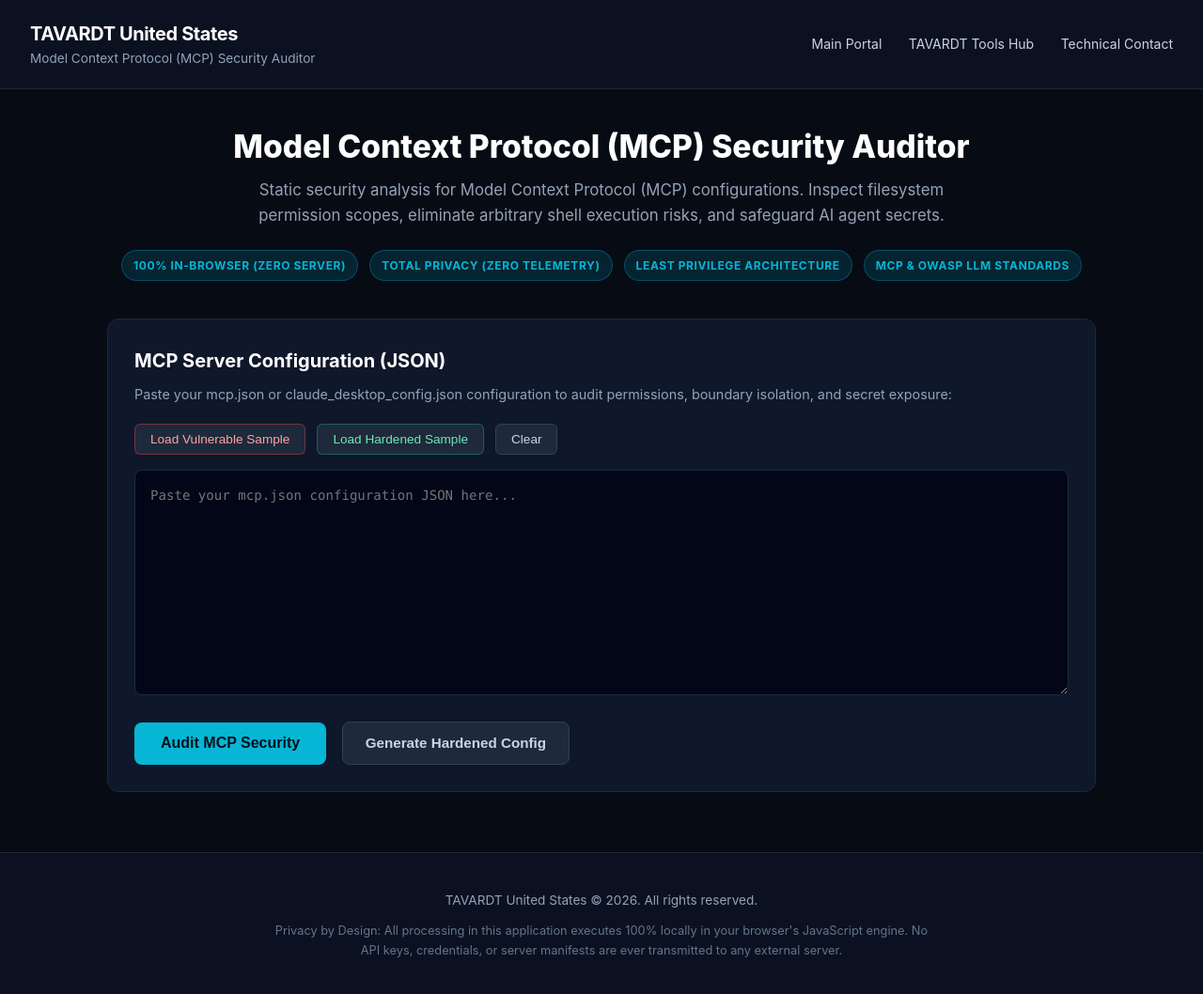
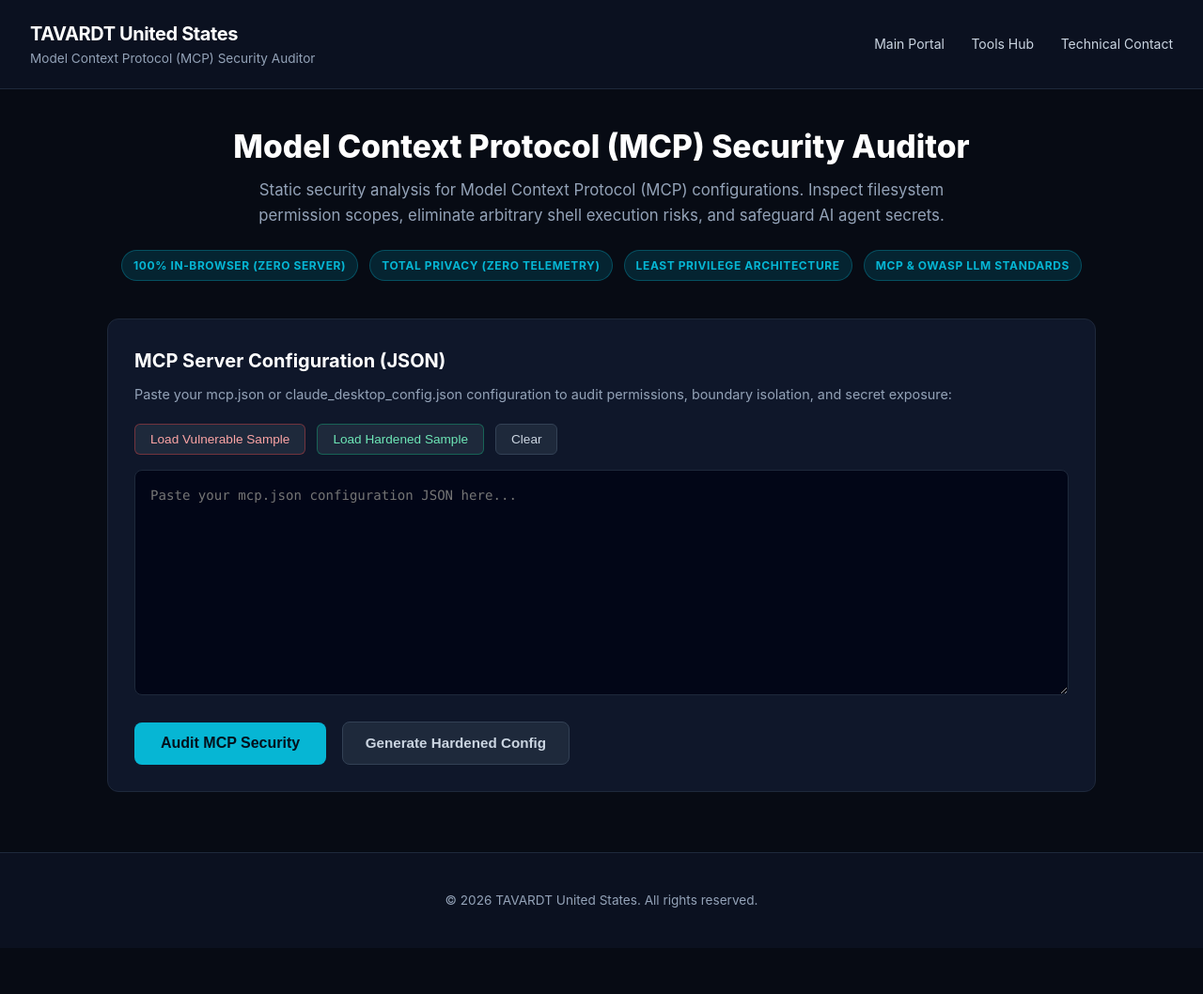
Before and after one commit to TAVARDT-USA/mcp-security-auditor-us, a plain HTML site: page index.html in a window 1280 px wide. Shown: the whole page at 94% size. After the commit the page ends 1009 px from the top, so only its background shows below. Drawn offline with Linux system fonts and the light colour scheme.

Commit message:
style: simplify navigation hub links and streamline footer

```diff
--- a/index.html
+++ b/index.html
@@ -347,12 +347,6 @@
       text-decoration: none;
     }
     footer a:hover { text-decoration: underline; }
-    .privacy-notice {
-      max-width: 700px;
-      margin: 0.75rem auto;
-      font-size: 0.8rem;
-      color: #64748b;
-    }
   </style>
 </head>
 <body>
@@ -364,7 +358,7 @@
     </div>
     <div class="nav-links">
       <a href="https://ag.tavardt.com/us/" target="_blank" rel="noopener">Main Portal</a>
-      <a href="https://tools.tavardt.com/" target="_blank" rel="noopener">TAVARDT Tools Hub</a>
+      <a href="https://tools.tavardt.com/" target="_blank" rel="noopener">Tools Hub</a>
       <a href="https://ag.tavardt.com/us/contact/" target="_blank" rel="noopener">Technical Contact</a>
     </div>
   </header>
@@ -444,10 +438,7 @@
   </div>
 
   <footer>
-    <div>TAVARDT United States &copy; 2026. All rights reserved.</div>
-    <div class="privacy-notice">
-      Privacy by Design: All processing in this application executes 100% locally in your browser's JavaScript engine. No API keys, credentials, or server manifests are ever transmitted to any external server.
-    </div>
+    <div>&copy; 2026 TAVARDT United States. All rights reserved.</div>
   </footer>
 
   <script>
@@ -679,7 +670,7 @@
           // 6. SSRF / Private Metadata Endpoints
           args.forEach(function(arg) {
             const aStr = String(arg).toLowerCase();
-            if (aStr.includes("metadata.cloud-provider.internal") || aStr.includes("metadata.google.internal") || aStr.includes("internal-metadata") || aStr.includes("localhost") || aStr.includes("127.0.0.1")) {
+            if (aStr.includes("metadata.cloud-provider.internal") || aStr.includes("metadata.google.internal") || aStr.includes("internal-metadata") || aStr.includes("localhost") || aStr.includes("internal-host")) {
               findings.push({
                 server: sKey,
                 severity: "high",
```
